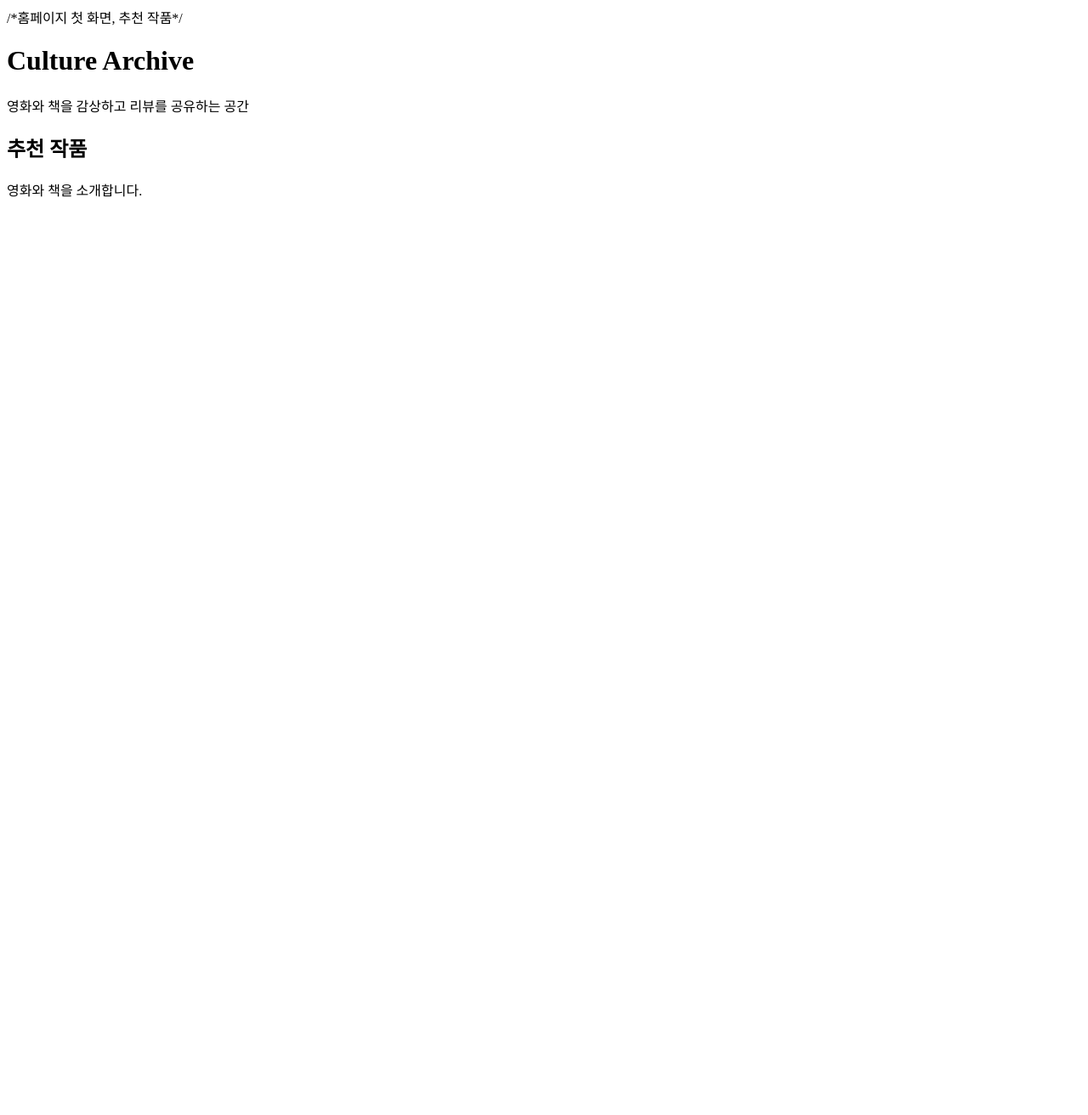
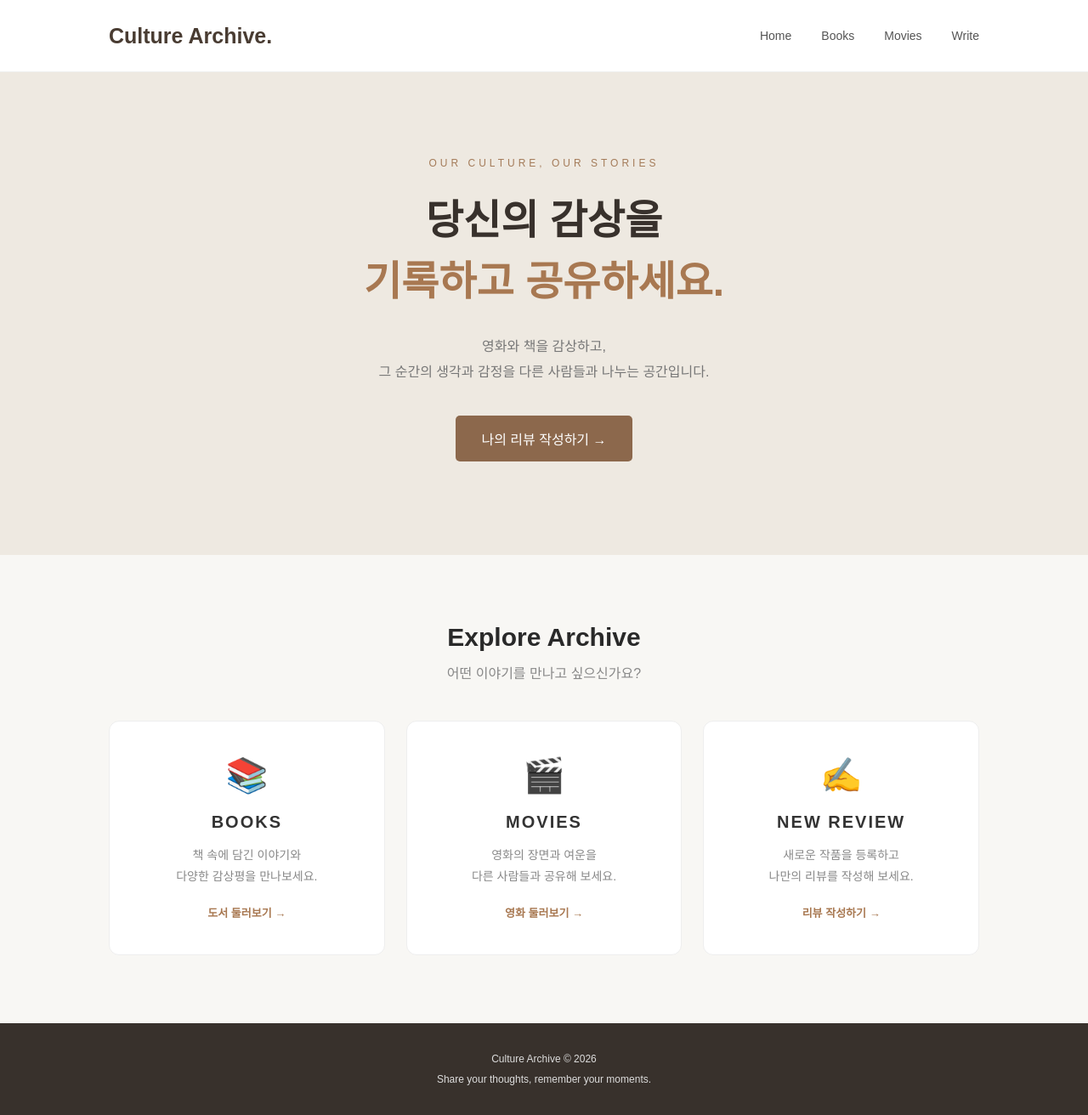
Before and after one commit to hyeong586/project, a plain HTML site: page index.html in a window 1280 px wide. Shown: the whole page at 85% size. Before the commit the page ends 800 px from the top, so only its background shows below. Drawn offline with Linux system fonts and the light colour scheme; files that its build step writes are made by us from their sources.

Commit message:
index+style

```diff
--- a/css/style.css
+++ b/css/style.css
@@ -1 +1,190 @@
 /*페이지 디자인*/
+
+/* 기본 설정 */
+* {
+    margin: 0;
+    padding: 0;
+    box-sizing: border-box;
+}
+
+body {
+    font-family: Arial, "Malgun Gothic", sans-serif;
+    background-color: #f8f7f4;
+    color: #292929;
+}
+
+/* 상단 메뉴 */
+header {
+    height: 85px;
+    padding: 0 10%;
+    display: flex;
+    justify-content: space-between;
+    align-items: center;
+    background-color: #ffffff;
+    border-bottom: 1px solid #eeeeee;
+}
+
+.logo {
+    font-size: 25px;
+    font-weight: bold;
+    color: #493c32;
+}
+
+nav {
+    display: flex;
+    gap: 35px;
+}
+
+nav a {
+    text-decoration: none;
+    color: #555555;
+    font-size: 14px;
+    transition: 0.3s;
+}
+
+nav a:hover {
+    color: #b47b50;
+}
+
+/* 메인 소개 */
+.hero {
+    text-align: center;
+    padding: 100px 20px 110px;
+    background-color: #eee9e1;
+}
+
+.subtitle {
+    color: #a47b59;
+    font-size: 12px;
+    letter-spacing: 4px;
+    margin-bottom: 25px;
+}
+
+.hero h1 {
+    font-size: 48px;
+    line-height: 1.5;
+    margin-bottom: 25px;
+    color: #38312c;
+}
+
+.hero h1 span {
+    color: #a87851;
+}
+
+.description {
+    color: #777777;
+    line-height: 1.9;
+    margin-bottom: 35px;
+}
+
+.start-button {
+    display: inline-block;
+    padding: 15px 30px;
+    background-color: #8c684c;
+    color: white;
+    text-decoration: none;
+    border-radius: 5px;
+    transition: 0.3s;
+}
+
+.start-button:hover {
+    background-color: #61462f;
+}
+
+/* 메뉴 카드 */
+.menu-section {
+    padding: 80px 10%;
+    text-align: center;
+}
+
+.menu-section h2 {
+    font-size: 30px;
+    margin-bottom: 12px;
+}
+
+.section-description {
+    color: #888888;
+    margin-bottom: 45px;
+}
+
+.menu-container {
+    display: grid;
+    grid-template-columns: repeat(3, 1fr);
+    gap: 25px;
+}
+
+.menu-card {
+    background-color: white;
+    padding: 40px 20px;
+    min-height: 270px;
+    border: 1px solid #eeeeee;
+    border-radius: 12px;
+    text-decoration: none;
+    color: #333333;
+    transition: 0.3s;
+}
+
+.menu-card:hover {
+    transform: translateY(-8px);
+    box-shadow: 0 10px 25px rgba(0,0,0,0.08);
+}
+
+.card-icon {
+    font-size: 40px;
+    margin-bottom: 20px;
+}
+
+.menu-card h3 {
+    font-size: 20px;
+    margin-bottom: 15px;
+    letter-spacing: 2px;
+}
+
+.menu-card p {
+    color: #888888;
+    font-size: 14px;
+    line-height: 1.8;
+    margin-bottom: 20px;
+}
+
+.menu-card span {
+    color: #a87851;
+    font-size: 13px;
+    font-weight: bold;
+}
+
+/* 하단 */
+footer {
+    padding: 30px;
+    text-align: center;
+    background-color: #38312c;
+    color: #dddddd;
+    font-size: 12px;
+    line-height: 2;
+}
+
+/* 모바일 화면 */
+@media (max-width: 700px) {
+    header {
+        padding: 20px;
+        height: auto;
+        flex-direction: column;
+        gap: 20px;
+    }
+
+    nav {
+        gap: 15px;
+    }
+
+    .hero h1 {
+        font-size: 32px;
+    }
+
+    .menu-container {
+        grid-template-columns: 1fr;
+    }
+
+    .menu-section {
+        padding: 50px 7%;
+    }
+}
--- a/index.html
+++ b/index.html
@@ -1,19 +1,91 @@
-/*홈페이지 첫 화면, 추천 작품*/
+
 <!DOCTYPE html>
 <html lang="ko">
 <head>
     <meta charset="UTF-8">
+    <meta name="viewport" content="width=device-width, initial-scale=1.0">
     <title>Culture Archive</title>
     <link rel="stylesheet" href="style.css">
 </head>
+
 <body>
 
-    <h1>Culture Archive</h1>
-    <p>영화와 책을 감상하고 리뷰를 공유하는 공간</p>
+    <!-- 상단 메뉴 -->
+    <header>
+        <div class="logo">Culture Archive.</div>
 
-    <h2>추천 작품</h2>
-    <p>영화와 책을 소개합니다.</p>
+        <nav>
+            <a href="index.html">Home</a>
+            <a href="book.html">Books</a>
+            <a href="movie.html">Movies</a>
+            <a href="write.html">Write</a>
+        </nav>
+    </header>
 
-    <script src="script.js"></script>
+    <!-- 메인 소개 -->
+    <main>
+        <section class="hero">
+            <p class="subtitle">OUR CULTURE, OUR STORIES</p>
+
+            <h1>
+                당신의 감상을<br>
+                <span>기록하고 공유하세요.</span>
+            </h1>
+
+            <p class="description">
+                영화와 책을 감상하고,<br>
+                그 순간의 생각과 감정을 다른 사람들과 나누는 공간입니다.
+            </p>
+
+            <a href="write.html" class="start-button">
+                나의 리뷰 작성하기 →
+            </a>
+        </section>
+
+        <!-- 메뉴 카드 -->
+        <section class="menu-section">
+
+            <h2>Explore Archive</h2>
+            <p class="section-description">
+                어떤 이야기를 만나고 싶으신가요?
+            </p>
+
+            <div class="menu-container">
+
+                <!-- 도서 -->
+                <a href="book.html" class="menu-card book-card">
+                    <div class="card-icon">📚</div>
+                    <h3>BOOKS</h3>
+                    <p>책 속에 담긴 이야기와<br>다양한 감상평을 만나보세요.</p>
+                    <span>도서 둘러보기 →</span>
+                </a>
+
+                <!-- 영화 -->
+                <a href="movie.html" class="menu-card movie-card">
+                    <div class="card-icon">🎬</div>
+                    <h3>MOVIES</h3>
+                    <p>영화의 장면과 여운을<br>다른 사람들과 공유해 보세요.</p>
+                    <span>영화 둘러보기 →</span>
+                </a>
+
+                <!-- 신규 작성 -->
+                <a href="write.html" class="menu-card write-card">
+                    <div class="card-icon">✍️</div>
+                    <h3>NEW REVIEW</h3>
+                    <p>새로운 작품을 등록하고<br>나만의 리뷰를 작성해 보세요.</p>
+                    <span>리뷰 작성하기 →</span>
+                </a>
+
+            </div>
+        </section>
+
+    </main>
+
+    <!-- 하단 -->
+    <footer>
+        <p>Culture Archive © 2026</p>
+        <p>Share your thoughts, remember your moments.</p>
+    </footer>
+
 </body>
 </html>
```
